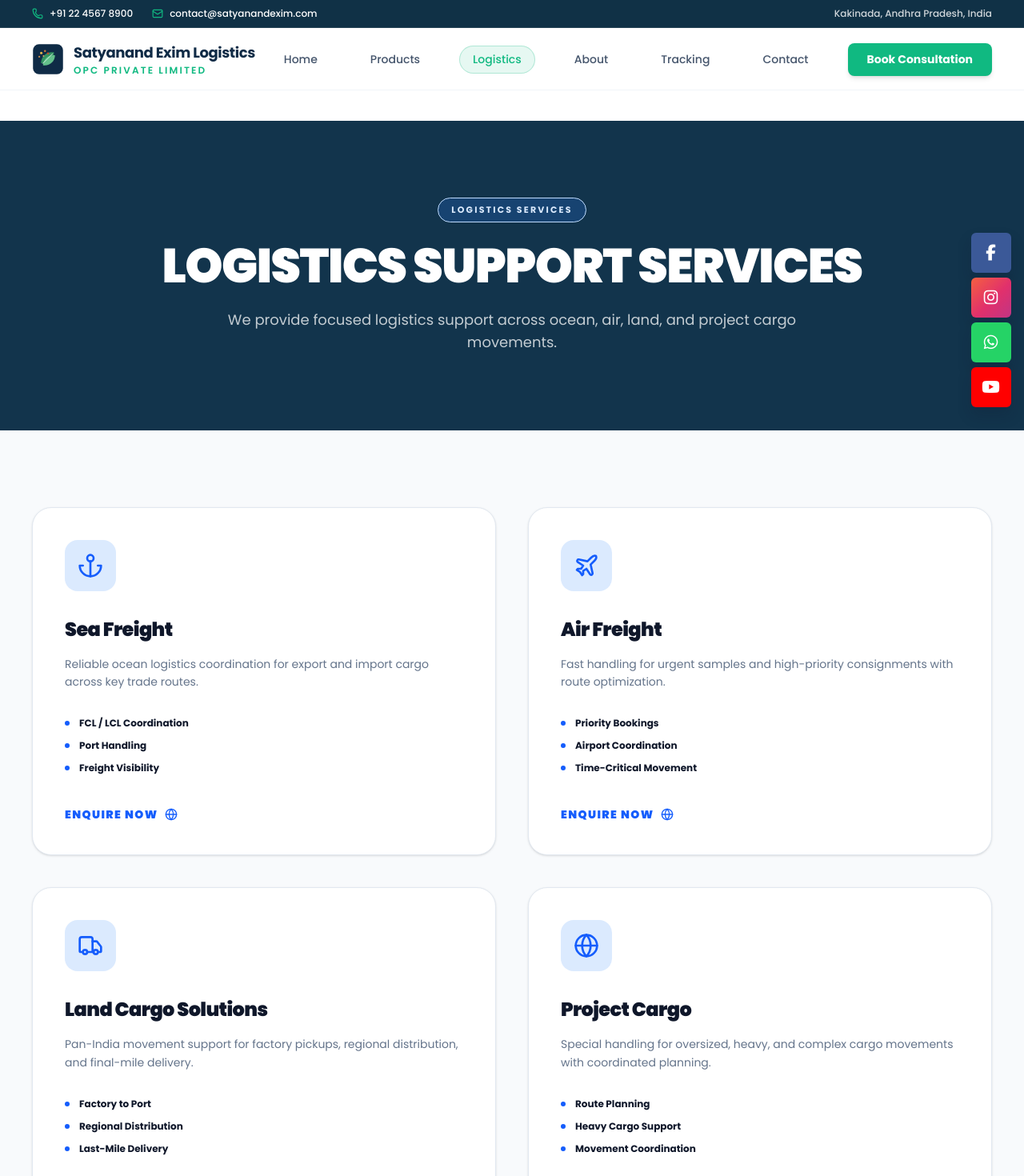
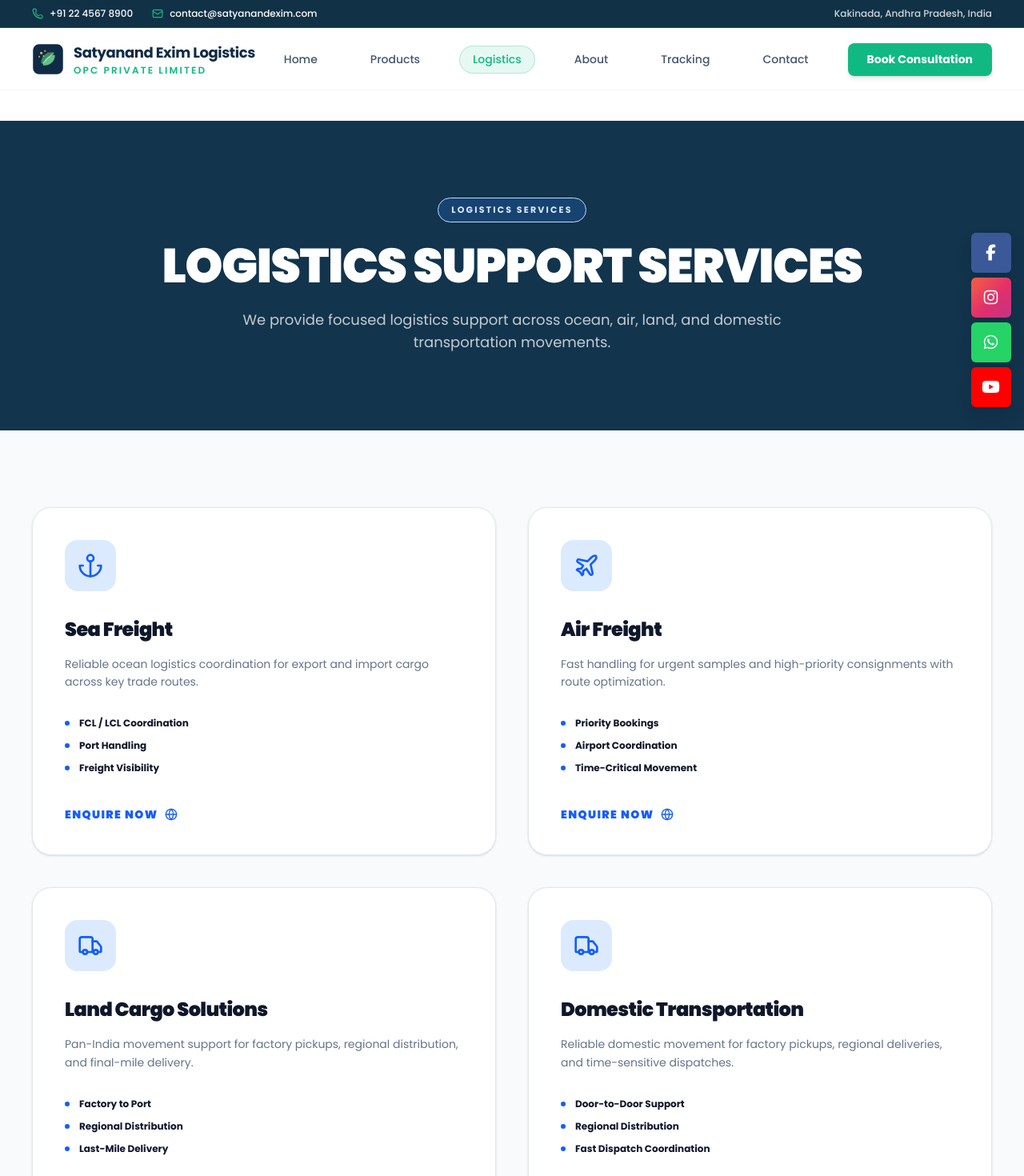
Before and after one commit to sakshidesai15/logistic-export-import, a React (Vite) app: page /services in a window 1280 px wide. Shown: the top 1470 px of the page at 80% size. Built offline with nearby package versions, Linux system fonts and the light colour scheme.

Commit message:
Replace project cargo with domestic transportation

```diff
--- a/src/pages/Services.tsx
+++ b/src/pages/Services.tsx
@@ -28,10 +28,10 @@ export default function Services() {
       features: ["Factory to Port", "Regional Distribution", "Last-Mile Delivery"]
     },
     {
-      icon: <Globe size={32} />,
-      title: "Project Cargo",
-      desc: "Special handling for oversized, heavy, and complex cargo movements with coordinated planning.",
-      features: ["Route Planning", "Heavy Cargo Support", "Movement Coordination"]
+      icon: <Truck size={32} />,
+      title: "Domestic Transportation",
+      desc: "Reliable domestic movement for factory pickups, regional deliveries, and time-sensitive dispatches.",
+      features: ["Door-to-Door Support", "Regional Distribution", "Fast Dispatch Coordination"]
     }
   ];
 
@@ -44,7 +44,7 @@ export default function Services() {
           </div>
           <h1 className="text-4xl md:text-6xl font-black text-white mb-6 uppercase tracking-tight">Logistics Support Services</h1>
           <p className="text-white/75 text-lg max-w-3xl mx-auto">
-            We provide focused logistics support across ocean, air, land, and project cargo movements.
+            We provide focused logistics support across ocean, air, land, and domestic transportation movements.
           </p>
         </div>
       </section>
```
